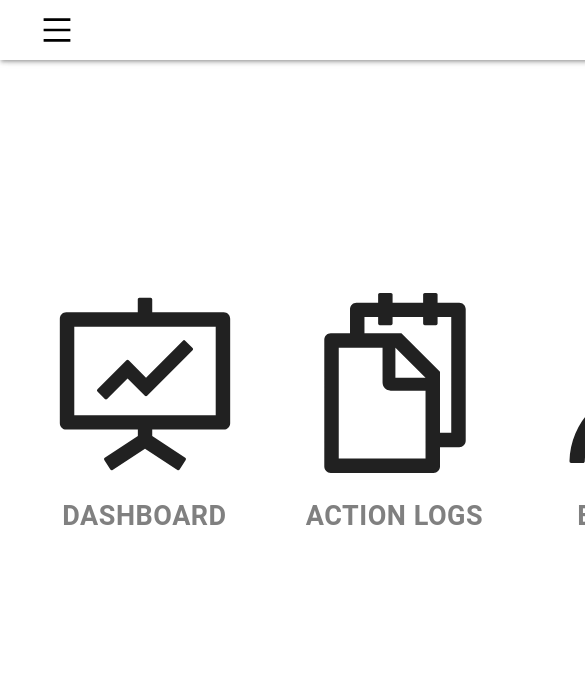
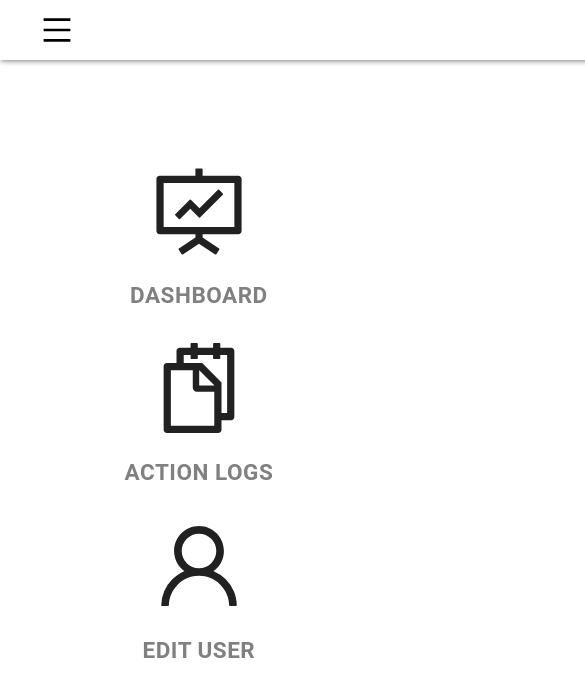
Before and after one commit to kmanikon/Bug-Tracker, a React (Create React App) app in the folder client/: page /profile in a window 390 px wide. Shown: the top 696 px of the page, 585 px wide, since content can reach past the window. Built offline with nearby package versions, Linux system fonts and the light colour scheme.

Commit message:
Updated Profile Select

```diff
--- a/client/src/Components/UserProfileCard/UserProfileCard.js
+++ b/client/src/Components/UserProfileCard/UserProfileCard.js
@@ -113,7 +113,7 @@ const UserProfileCard = ({projects, actions, changeCount }) => {
 
                             <Card className={classes.headerCard} ref={ref}>
                                 <div style={{display: 'flex'}}>
-                                    <div style={{width: '35%', display: 'block'}}>
+                                    <div style={{display: 'block'}}>
                                         <Box className={classes.subTitle} variant="h5" gutterBottom>{filteredProjects[row.id].description}</Box>
                                     </div>
                                 </div>
--- a/client/src/Components/UserProfileCard/styles.css
+++ b/client/src/Components/UserProfileCard/styles.css
@@ -6,6 +6,7 @@ table {
     margin-left: 20px; /* add this line to add space on the left side */
     margin-right: 20px;
     border-color: transparent;
+    min-width: 0px !important;
 }
 
 table th, table td {
--- a/client/src/Pages/MyActions.js
+++ b/client/src/Pages/MyActions.js
@@ -1,6 +1,6 @@
 import React, { useState, useEffect, useRef, useLayoutEffect } from 'react'
 import { useLocation } from 'react-router-dom'
-import { Button, CircularProgress } from '@material-ui/core/';
+import { Button, CircularProgress, useMediaQuery } from '@material-ui/core/';
 import TopNavBar from '../Components/TopNavBar/TopNavBar'
 import { useNavigate } from "react-router-dom";
 
@@ -119,6 +119,9 @@ const MyActions = ({user, projects}) => {
         setOpen(false);
     };
 
+    const isSmallScreen = useMediaQuery('(max-width: 600px)');
+
+
 
     const InfoDialog = () => {
         return (
@@ -192,7 +195,9 @@ const MyActions = ({user, projects}) => {
 
             <div style={{display: 'flex'}}>
 
-            <InfoDialog/>
+            {!isSmallScreen &&
+                <InfoDialog/>
+            }
             <Button variant="outlined" style={{
                     fontWeight: 'bold',
                     fontSize: 'medium',
--- a/client/src/Pages/UserProfile.js
+++ b/client/src/Pages/UserProfile.js
@@ -1,6 +1,6 @@
 import React, { useState, useEffect, useRef, useLayoutEffect } from 'react'
 import { useLocation } from 'react-router-dom'
-import { CardActions, CardContent, CardMedia, Button, Typography, Box, Grid } from '@material-ui/core/';
+import { CardActions, CardContent, CardMedia, Button, Typography, Box, Grid, useMediaQuery } from '@material-ui/core/';
 import { useNavigate } from "react-router-dom";
 
 import { Link } from 'react-router-dom';
@@ -29,69 +29,20 @@ const UserProfile = ({user}) => {
 
     var changeCount = 0;
 
-    //const [projects, setProjects] = useState([]);
-    //const [actions, setActions] = useState([]);
-
     let navigate = useNavigate();
 
-
-    /*
-    const routeChange = () => {
-        let path = `/addProject`;
-        navigate(path, {state:{changeCount: changeCount}});
-    }
-    */
 
     const routeChangeEditProfile = () => {
         let path = `/editUserProfile`;
         navigate(path);
     }
 
-    /*
-    const makeAPICallProjects = async (route) => {
 
+    const xs = 10;
+    const sm = 4;
+    const md = 4;
 
-        fetch(url + route, {
-            method: 'GET'
-        })
-        .then(response => response.json())
-        .then(postsFromServer => {
-
-            setProjects(postsFromServer);
-        });
-    }
-
-    const makeAPICallActions = async (route) => {
-
-
-        fetch(url + route, {
-            method: 'GET'
-        })
-        .then(response => response.json())
-        .then(postsFromServer => {
-
-            setActions(postsFromServer.sort(function(a,b){
-                // Turn your strings into dates, and then subtract them
-                // to get a value that is either negative, positive, or zero.
-                return new Date(b.date) - new Date(a.date);
-              }));
-
-            //setActions(postsFromServer);
-        });
-    }
-
-
-    useEffect( () => {
-
-        if (user){
-            makeAPICallProjects('get-projects-by-user-id/' + user.userId);
-            makeAPICallActions('get-actions-by-user-id/' + user.userId);
-        }
-    }, [changeCount, location, user]);
-
-    */
-
-
+    const isSmallScreen = useMediaQuery('(max-width: 700px)');
 
 
     return (
@@ -100,7 +51,8 @@ const UserProfile = ({user}) => {
 
 
 
-            <Grid container rowSpacing={1} columnSpacing={1} style={{
+            <Grid container rowSpacing={1} columnSpacing={1} spacing={2}
+                style={{
                     marginLeft: '5%',
                     //marginTop: '20px',
                     height: '75%',
@@ -108,10 +60,10 @@ const UserProfile = ({user}) => {
                     marginRight: '5%',
                     display: 'flex',
                     justifyContent: 'center',
-                minWidth: '750px'
+                    //minWidth: '750px'
                 }}
             >
-            <Grid item xs={4}>
+            <Grid item xs={xs} sm={sm} md={md}>
             <Link to="/dashboard" style={{ textDecoration: 'none' }}>
 
             <Button style={{
@@ -128,8 +80,8 @@ const UserProfile = ({user}) => {
             }}
             >
 
-                <FundProjectionScreenOutlined style={{ fontSize: '1000%'}}/>
-                <div style={{ fontSize: '150%', marginTop: '20px', color: 'grey'}}>
+                <FundProjectionScreenOutlined style={{ fontSize: isSmallScreen ? '500%' : '1000%'}}/>
+                <div style={{ fontSize: isSmallScreen ? '125%' : '150%', marginTop: '20px', color: 'grey'}}>
                     Dashboard
                 </div>
 
@@ -138,7 +90,7 @@ const UserProfile = ({user}) => {
             </Link>
             </Grid>
 
-            <Grid item xs={4}>
+            <Grid item xs={xs} sm={sm} md={md}>
             <Link to="/myActions" style={{ textDecoration: 'none' }} >
             <Button style={{
                 width: '100%',
@@ -158,8 +110,8 @@ const UserProfile = ({user}) => {
             }}
             >
 
-                <SnippetsOutlined style={{ fontSize: '1000%'}}/>
-                <div style={{ fontSize: '150%', marginTop: '20px', color: 'grey'}}>
+                <SnippetsOutlined style={{ fontSize: isSmallScreen ? '500%' : '1000%'}}/>
+                <div style={{ fontSize: isSmallScreen ? '125%' : '150%', marginTop: '20px', color: 'grey', whiteSpace: 'nowrap'}}>
                     Action Logs
                 </div>
 
@@ -168,7 +120,7 @@ const UserProfile = ({user}) => {
             </Link>
             </Grid>
 
-            <Grid item xs={4}>
+            <Grid item xs={xs} sm={sm} md={md}>
 
             <Button style={{
                 width: '100%',
@@ -189,8 +141,8 @@ const UserProfile = ({user}) => {
             onClick={routeChangeEditProfile}
             >
 
-                <UserOutlined style={{ fontSize: '1000%'}}/>
-                <div style={{ fontSize: '150%', marginTop: '20px', color: 'grey'}}>
+                <UserOutlined style={{ fontSize: isSmallScreen ? '500%' : '1000%'}}/>
+                <div style={{ fontSize: isSmallScreen ? '125%' : '150%', marginTop: '20px', color: 'grey'}}>
                     Edit User
                 </div>
 
```
Lines whose indentation alone changed are shown as unchanged.
